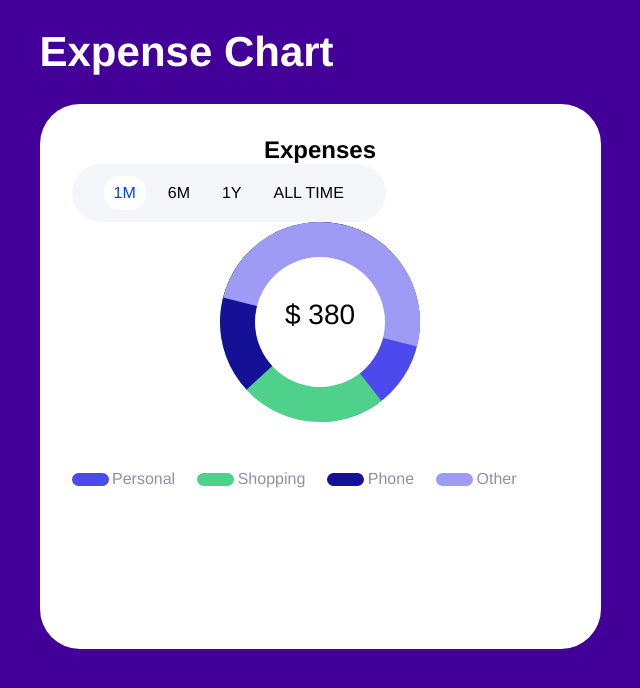
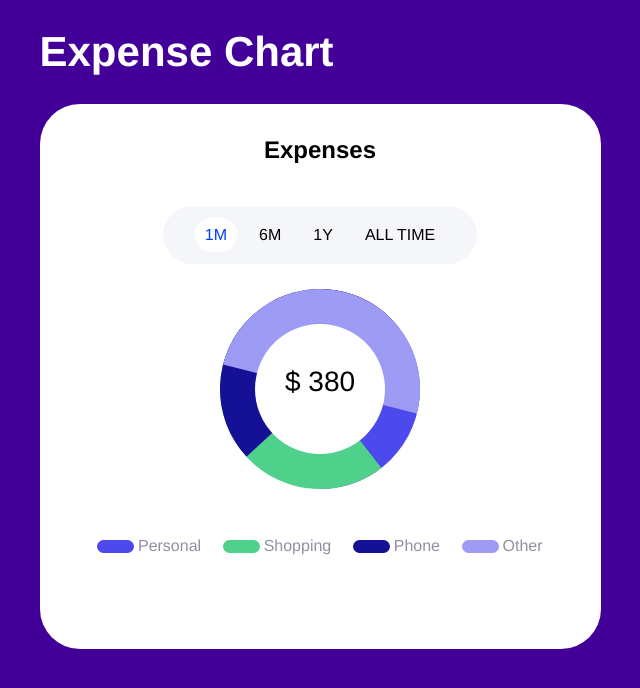
Before and after one commit to haweecodes/expense-chart, a React (Create React App) app: page / in a window 1280 px wide. Shown: the top 688 px of the page, without its empty margins (320-960 px from the left). Built offline with nearby package versions, Linux system fonts and the light colour scheme; a web font is replaced by a local one.

Commit message:
chore: card layout fix

```diff
--- a/src/components/card/style.css
+++ b/src/components/card/style.css
@@ -4,11 +4,14 @@
     border-radius: 40px;
     background-color: #ffffff;
     padding: 32px;
+    display: inline-flex;
+    flex-direction: column;
+    align-items: center;
 }
 
 .card-title {
     font-size: 24px;
     font-weight: bold;
-    margin: 0;
+    margin: 0 0 42px 0;
     text-align: center;
 }
--- a/src/components/period-filter/style.css
+++ b/src/components/period-filter/style.css
@@ -1,6 +1,7 @@
 .filter-wrapper {
     display: inline-flex;
     gap: 12px;
+    margin-bottom: 25px;
 }
 
 .filter {
```
